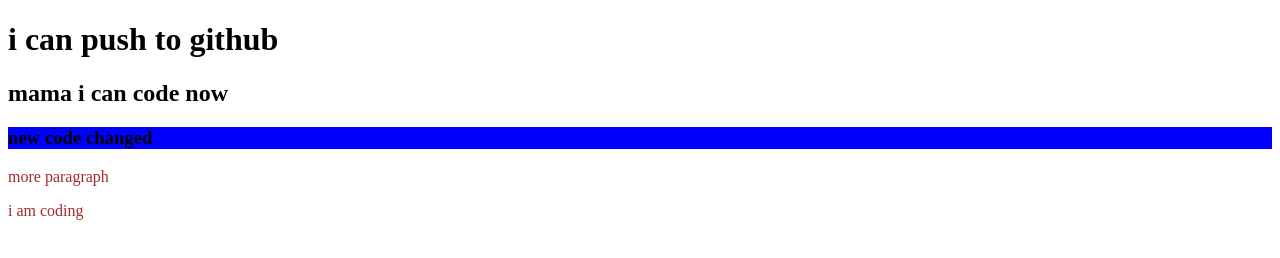
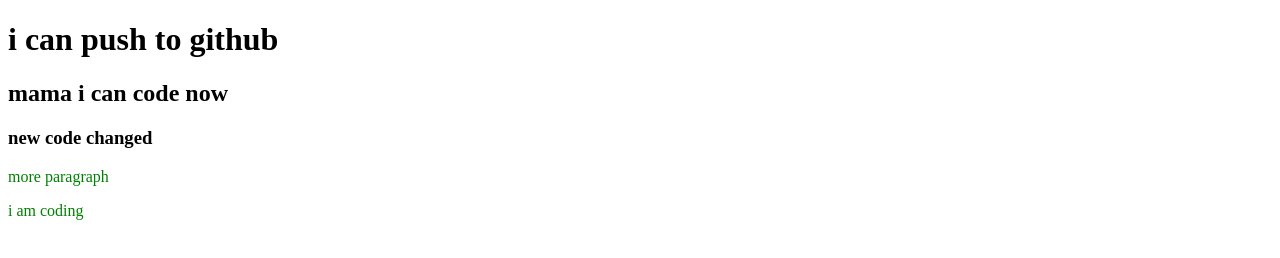
Before and after one commit to Chowdhuryabdul/My-second-repo, a plain HTML site: page index.html in a window 1280 px wide. Drawn offline with Linux system fonts and the light colour scheme.

Commit message:
color changed in green

```diff
--- a/style.css
+++ b/style.css
@@ -1,6 +1,3 @@
 p{
-   color: brown;
+    color: green;
 }
-h3{
-    background-color: blue;
-}
```
